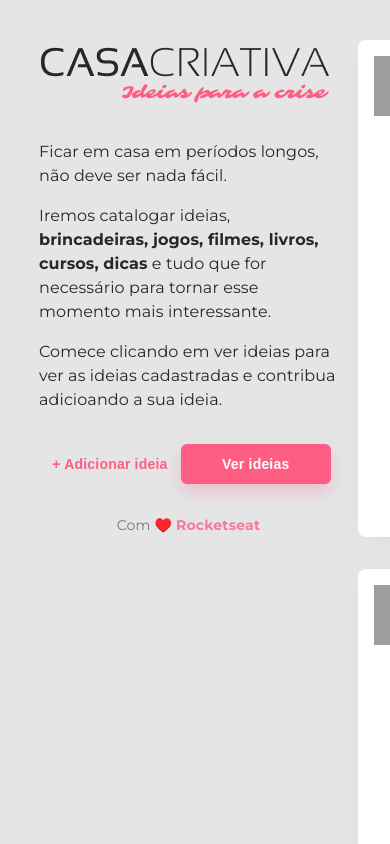
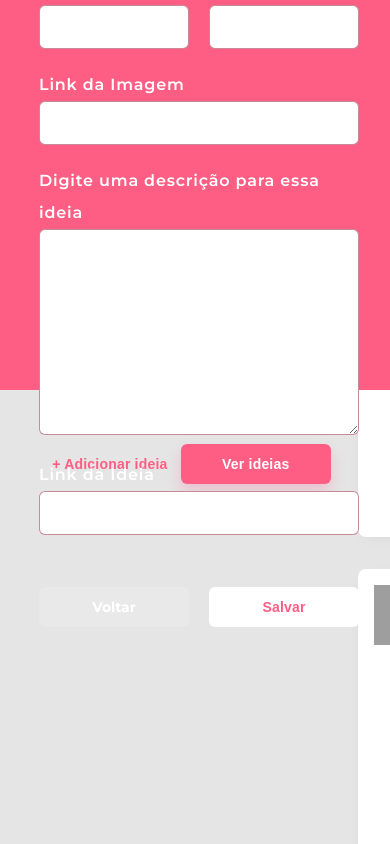
Before and after one commit to drigosantos81/casaCriativa, a plain HTML site: page index.html in a window 390 px wide. Both pictures are taken after a click on the button "+ Adicionar ideia". Shown: the top 844 px of the page. Drawn offline with Linux system fonts and the light colour scheme; grey boxes are pictures that could not be loaded.

Commit message:
Funções de ativação do Modal e fechamento do mesmo implementada.

```diff
--- a/index.html
+++ b/index.html
@@ -32,7 +32,7 @@
                 </main>
 
                 <section id="buttons">
-                    <button>+ Adicionar ideia</button>
+                    <button onclick="onOff()">+ Adicionar ideia</button>
                     <button class="fat">Ver ideias</button>
                 </section>
 
@@ -123,6 +123,7 @@
                         <input type="url" name="link">
                     </div>
 
+                    <a href="#" onclick="onOff()">Voltar</a>
                     <button>Salvar</button>
 
                 </form>
--- a/scripts.js
+++ b/scripts.js
@@ -1,3 +1,3 @@
-document.querySelector("button.fat").addEventListener("click", function(){
-    document.querySelector("#footer").classList.toggle("hide");
-});
+function onOff(){
+    document.querySelector("#modal").classList.toggle("hide");
+}
--- a/style.css
+++ b/style.css
@@ -127,6 +127,7 @@ footer a {
     display: flex;
     align-items: center;
     justify-content: center;
+    transition: 400ms;
 }
 
 #modal .content {
@@ -171,6 +172,27 @@ form label {
     letter-spacing: 0.8px;
 }
 
+form a {
+    background-color: #ffffff22;
+    color: white;
+    width: 150px;
+    height: 40px;
+
+    display: flex;
+    align-items: center;
+    justify-content: center;
+    align-self: end;
+    border-radius: 6px;
+    font-size: 14px;
+    font-weight: bold;
+    transition: 400ms;
+}
+form a:hover {
+    background: #fff;
+    color: #ff5e84;
+    text-decoration: none;
+}
+
 form button {
     background: white;
     width: 150px;
@@ -181,6 +203,7 @@ form button {
 
     grid-column: 2;
     justify-self: end;
+    transition: 400ms;
 }
 
 form button:hover {
@@ -190,5 +213,6 @@ form button:hover {
 }
 
 #modal.hide {
-    display: none;
+    opacity: 0;
+    visibility: hidden;
 }
```
